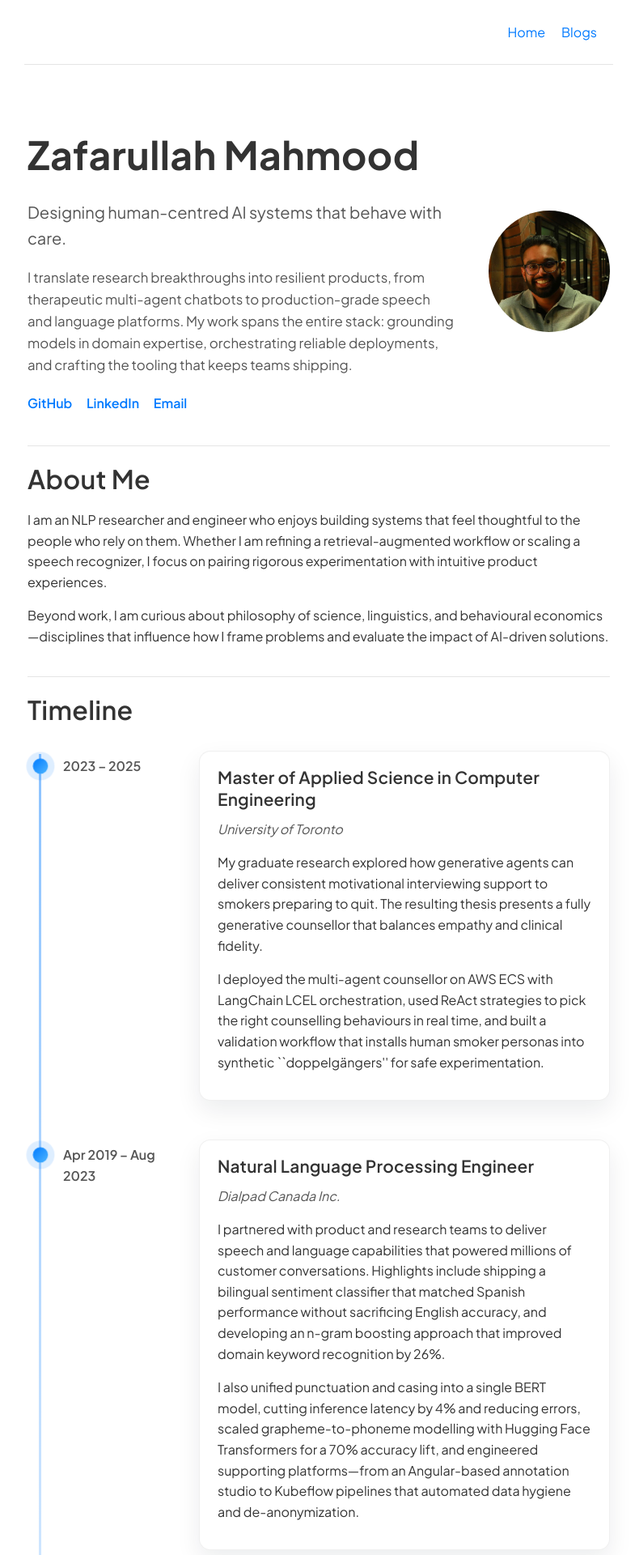
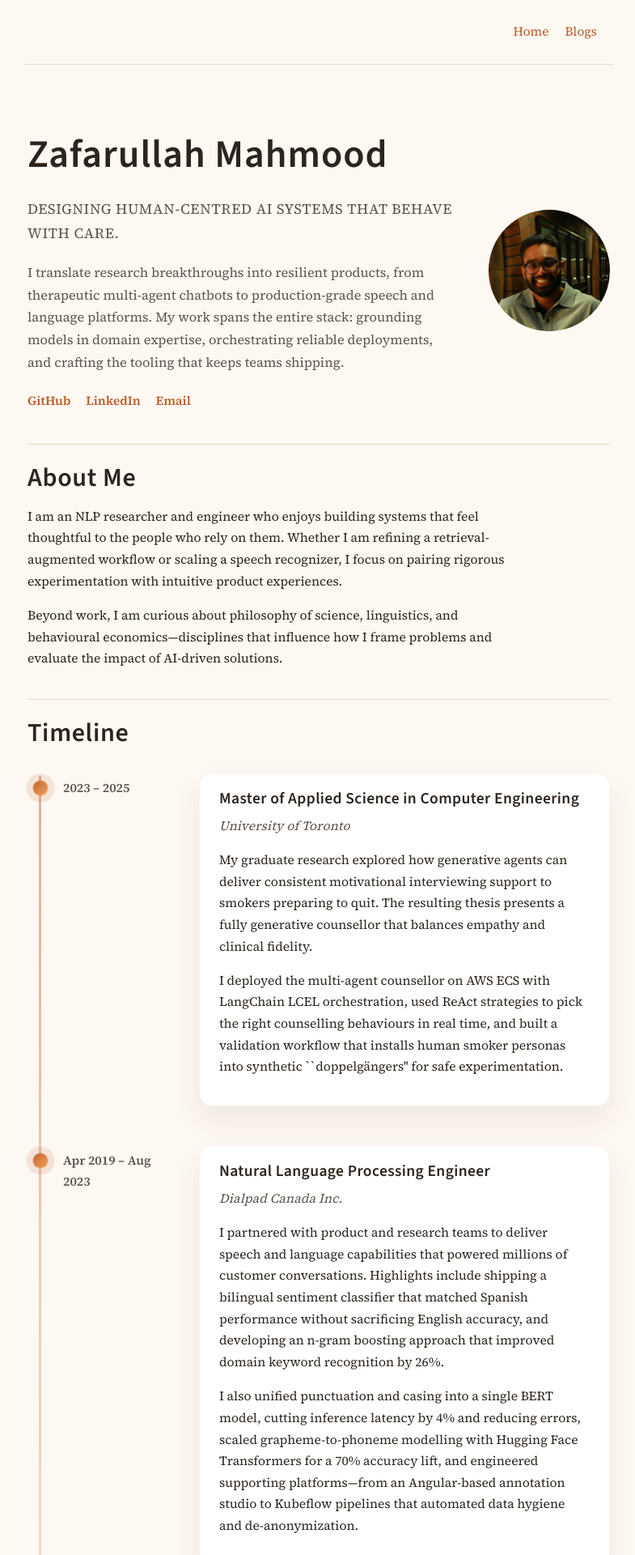
Before and after one commit to zaffnet/zaffnet.github.io, a Jekyll site: the page built from index.html, in a window 1280 px wide. Shown: the top 1920 px of the page at 81% size, without its empty margins (246-1031 px from the left). Built offline with Jekyll 4.4.1, drawn with Linux system fonts in a browser that asks for light colours.

Commit message:
Refine typography and palette for home page

```diff
--- a/assets/css/style.css
+++ b/assets/css/style.css
@@ -1,24 +1,33 @@
+@import url('https://fonts.googleapis.com/css2?family=Source+Sans+3:wght@500;600;700&family=Source+Serif+4:opsz,wght@8..60,400;8..60,500;8..60,600&display=swap');
+
 /* General styles */
 :root {
-  --text-primary: #333;
-  --text-secondary: #555;
-  --background-primary: #fff;
-  --accent-color: #007aff;
-  --border-color: #e5e5e5;
+  --text-primary: #2c241d;
+  --text-secondary: #5d534a;
+  --background-primary: #fdf8f1;
+  --background-elevated: #ffffff;
+  --accent-color: #bb5a2b;
+  --border-color: #e6d9c7;
   --header-height: 80px;
-  --font-family-base: 'Plus Jakarta Sans', 'Inter', -apple-system, BlinkMacSystemFont, 'Segoe UI', Roboto, 'Helvetica Neue', Arial, sans-serif;
-  --font-family-heading: 'Plus Jakarta Sans', 'Inter', -apple-system, BlinkMacSystemFont, 'Segoe UI', Roboto, 'Helvetica Neue', Arial, sans-serif;
+  --font-family-base: 'Source Serif 4', 'Source Serif Pro', 'Iowan Old Style', 'Palatino', 'Georgia', serif;
+  --font-family-heading: 'Source Sans 3', 'Work Sans', 'Inter', -apple-system, BlinkMacSystemFont, 'Segoe UI', sans-serif;
 }
 
 body {
   font-family: var(--font-family-base);
-  line-height: 1.6;
+  font-size: 0.96rem;
+  line-height: 1.7;
   color: var(--text-primary);
   background-color: var(--background-primary);
   margin: 0;
   padding: 0;
   -webkit-font-smoothing: antialiased;
   -moz-osx-font-smoothing: grayscale;
+}
+
+p {
+  font-size: 1.02em;
+  max-width: 72ch;
 }
 
 .container {
@@ -52,16 +61,16 @@ a:hover {
   text-decoration: underline;
 }
 
-h1 { font-size: 2.5rem; }
-h2 { font-size: 2rem; }
-h3 { font-size: 1.5rem; }
-h4, h5, h6 { font-size: 1.25rem; }
+h1 { font-size: clamp(2.1rem, 5vw, 2.6rem); }
+h2 { font-size: clamp(1.65rem, 4vw, 2rem); }
+h3 { font-size: clamp(1.28rem, 3vw, 1.55rem); }
+h4, h5, h6 { font-size: 1.18rem; }
 
 h1, h2, h3, h4, h5, h6 {
   font-family: var(--font-family-heading);
   font-weight: 600;
-  letter-spacing: 0.01em;
-  line-height: 1.3;
+  letter-spacing: 0.02em;
+  line-height: 1.25;
   margin-top: 2em;
   margin-bottom: 0.5em;
 }
@@ -107,7 +116,7 @@ header nav ul {
 
 /* Main content */
 main {
-  padding: 40px 0;
+  padding: 40px 0 60px;
 }
 
 /* Footer */
@@ -143,18 +152,20 @@ footer a {
 
 .intro-text h1 {
   margin-top: 0;
-  font-size: 3rem;
-  font-weight: 700;
+  font-size: clamp(2.4rem, 6vw, 3rem);
+  font-weight: 600;
 }
 
 .intro-text .subtitle {
-  font-size: 1.25rem;
+  font-size: 1.1rem;
+  letter-spacing: 0.04em;
+  text-transform: uppercase;
   color: var(--text-secondary);
 }
 
 .intro-description {
   margin-top: 1.2rem;
-  font-size: 1.05rem;
+  font-size: 1.02rem;
   color: var(--text-secondary);
 }
 
@@ -208,7 +219,7 @@ footer a {
   top: 4px;
   bottom: 4px;
   width: var(--timeline-line-width);
-  background: linear-gradient(180deg, rgba(0, 122, 255, 0.45), rgba(0, 122, 255, 0));
+  background: linear-gradient(180deg, rgba(187, 90, 43, 0.45), rgba(187, 90, 43, 0));
 }
 
 .timeline-item {
@@ -230,8 +241,8 @@ footer a {
   width: var(--timeline-marker-diameter);
   height: var(--timeline-marker-diameter);
   border-radius: 50%;
-  background: linear-gradient(135deg, #007aff, #4fb6ff);
-  box-shadow: 0 0 0 6px rgba(0, 122, 255, 0.15);
+  background: linear-gradient(135deg, #c0632f, #f4a259);
+  box-shadow: 0 0 0 6px rgba(187, 90, 43, 0.15);
   animation: pulse 6s ease-in-out infinite;
 }
 
@@ -242,16 +253,16 @@ footer a {
 }
 
 .timeline-body {
-  background: #ffffff;
-  border: 1px solid rgba(0, 0, 0, 0.06);
-  border-radius: 14px;
-  padding: 18px 22px;
-  box-shadow: 0 12px 30px rgba(15, 23, 42, 0.08);
+  background: var(--background-elevated);
+  border: 1px solid rgba(187, 90, 43, 0.08);
+  border-radius: 16px;
+  padding: 18px 24px;
+  box-shadow: 0 18px 36px rgba(77, 54, 35, 0.08);
 }
 
 .timeline-body h3 {
   margin-top: 0;
-  font-size: 1.3rem;
+  font-size: 1.22rem;
 }
 
 .timeline-body p {
@@ -265,17 +276,18 @@ footer a {
 .timeline-organization {
   font-style: italic;
   color: var(--text-secondary);
+  letter-spacing: 0.01em;
 }
 
 @keyframes pulse {
   0%,
   100% {
     transform: scale(1);
-    box-shadow: 0 0 0 6px rgba(0, 122, 255, 0.15);
+    box-shadow: 0 0 0 6px rgba(187, 90, 43, 0.15);
   }
   50% {
-    transform: scale(1.1);
-    box-shadow: 0 0 0 10px rgba(0, 122, 255, 0.1);
+    transform: scale(1.08);
+    box-shadow: 0 0 0 10px rgba(187, 90, 43, 0.12);
   }
 }
 
@@ -293,11 +305,11 @@ footer a {
 }
 
 .skills-card {
-  background: #ffffff;
-  border: 1px solid rgba(15, 23, 42, 0.08);
+  background: var(--background-elevated);
+  border: 1px solid rgba(187, 90, 43, 0.08);
   border-radius: 18px;
-  padding: 24px;
-  box-shadow: 0 20px 45px rgba(15, 23, 42, 0.12);
+  padding: 22px;
+  box-shadow: 0 22px 45px rgba(77, 54, 35, 0.08);
   display: flex;
   flex-direction: column;
   gap: 16px;
@@ -306,7 +318,7 @@ footer a {
 
 .skills-card:hover {
   transform: translateY(-6px);
-  box-shadow: 0 28px 50px rgba(15, 23, 42, 0.16);
+  box-shadow: 0 26px 50px rgba(77, 54, 35, 0.14);
 }
 
 .card-header {
@@ -319,13 +331,13 @@ footer a {
   width: 52px;
   height: 52px;
   border-radius: 16px;
-  background: linear-gradient(135deg, rgba(0, 122, 255, 0.15), rgba(0, 122, 255, 0.35));
+  background: linear-gradient(135deg, rgba(187, 90, 43, 0.16), rgba(244, 162, 89, 0.32));
   display: inline-flex;
   align-items: center;
   justify-content: center;
   font-size: 1.6rem;
-  color: #0052a3;
-  box-shadow: inset 0 0 0 1px rgba(0, 122, 255, 0.25);
+  color: #7c3618;
+  box-shadow: inset 0 0 0 1px rgba(187, 90, 43, 0.25);
   animation: float 8s ease-in-out infinite;
 }
 
@@ -342,8 +354,8 @@ footer a {
 
 .skill-badge {
   --badge-surface: #ffffff;
-  --badge-border: rgba(15, 23, 42, 0.12);
-  --badge-text: #0f172a;
+  --badge-border: rgba(187, 90, 43, 0.16);
+  --badge-text: #2c241d;
   display: inline-flex;
   align-items: center;
   gap: 0.65rem;
@@ -351,7 +363,7 @@ footer a {
   border-radius: 999px;
   background: var(--badge-surface);
   border: 1px solid var(--badge-border);
-  box-shadow: 0 8px 18px rgba(15, 23, 42, 0.08);
+  box-shadow: 0 10px 20px rgba(77, 54, 35, 0.08);
   color: var(--badge-text);
   transition: transform 0.25s ease, box-shadow 0.25s ease;
 }
@@ -363,14 +375,14 @@ footer a {
 }
 
 .skill-name {
-  font-size: 0.95rem;
+  font-size: 0.9rem;
   font-weight: 600;
   letter-spacing: 0.01em;
 }
 
 .skill-badge:hover {
   transform: translateY(-2px);
-  box-shadow: 0 14px 30px rgba(15, 23, 42, 0.16);
+  box-shadow: 0 16px 32px rgba(77, 54, 35, 0.14);
 }
 
 @keyframes float {
@@ -383,21 +395,21 @@ footer a {
   }
 }
 
-.skill-python { --badge-surface: rgba(55, 118, 171, 0.15); --badge-border: rgba(55, 118, 171, 0.35); --badge-text: #0b1f33; }
-.skill-cpp { --badge-surface: rgba(0, 89, 156, 0.14); --badge-border: rgba(0, 68, 130, 0.35); }
-.skill-javascript { --badge-surface: rgba(247, 223, 30, 0.22); --badge-border: rgba(240, 180, 0, 0.38); --badge-text: #3c2a00; }
-.skill-pytorch { --badge-surface: rgba(238, 76, 44, 0.16); --badge-border: rgba(238, 76, 44, 0.4); }
-.skill-nemo { --badge-surface: rgba(118, 185, 0, 0.18); --badge-border: rgba(118, 185, 0, 0.36); --badge-text: #0c1a00; }
-.skill-huggingface { --badge-surface: rgba(255, 204, 77, 0.22); --badge-border: rgba(255, 157, 77, 0.4); --badge-text: #3a2200; }
-.skill-spacy { --badge-surface: rgba(9, 163, 213, 0.16); --badge-border: rgba(9, 163, 213, 0.36); }
-.skill-langchain { --badge-surface: rgba(10, 92, 74, 0.18); --badge-border: rgba(28, 193, 141, 0.36); --badge-text: #0a2f26; }
-.skill-langgraph { --badge-surface: rgba(60, 47, 128, 0.18); --badge-border: rgba(60, 47, 128, 0.36); }
-.skill-llamaindex { --badge-surface: rgba(255, 111, 97, 0.18); --badge-border: rgba(255, 111, 97, 0.36); }
-.skill-ragas { --badge-surface: rgba(29, 151, 108, 0.18); --badge-border: rgba(29, 151, 108, 0.36); --badge-text: #053321; }
-.skill-vllm { --badge-surface: rgba(59, 130, 246, 0.18); --badge-border: rgba(147, 51, 234, 0.32); }
-.skill-docker { --badge-surface: rgba(13, 183, 237, 0.16); --badge-border: rgba(6, 109, 165, 0.36); }
-.skill-kubernetes { --badge-surface: rgba(50, 108, 229, 0.16); --badge-border: rgba(50, 108, 229, 0.36); }
-.skill-ecs { --badge-surface: rgba(255, 153, 0, 0.2); --badge-border: rgba(255, 153, 0, 0.4); --badge-text: #4d2e00; }
+.skill-python { --badge-surface: rgba(55, 118, 171, 0.14); --badge-border: rgba(55, 118, 171, 0.3); --badge-text: #0b1f33; }
+.skill-cpp { --badge-surface: rgba(0, 89, 156, 0.12); --badge-border: rgba(0, 68, 130, 0.28); }
+.skill-javascript { --badge-surface: rgba(247, 223, 30, 0.18); --badge-border: rgba(240, 180, 0, 0.3); --badge-text: #3c2a00; }
+.skill-pytorch { --badge-surface: rgba(238, 76, 44, 0.14); --badge-border: rgba(238, 76, 44, 0.32); }
+.skill-nemo { --badge-surface: rgba(118, 185, 0, 0.15); --badge-border: rgba(118, 185, 0, 0.3); --badge-text: #0c1a00; }
+.skill-huggingface { --badge-surface: rgba(255, 204, 77, 0.18); --badge-border: rgba(255, 157, 77, 0.32); --badge-text: #3a2200; }
+.skill-spacy { --badge-surface: rgba(9, 163, 213, 0.14); --badge-border: rgba(9, 163, 213, 0.3); }
+.skill-langchain { --badge-surface: rgba(10, 92, 74, 0.15); --badge-border: rgba(28, 193, 141, 0.3); --badge-text: #0a2f26; }
+.skill-langgraph { --badge-surface: rgba(60, 47, 128, 0.15); --badge-border: rgba(60, 47, 128, 0.3); }
+.skill-llamaindex { --badge-surface: rgba(255, 111, 97, 0.15); --badge-border: rgba(255, 111, 97, 0.3); }
+.skill-ragas { --badge-surface: rgba(29, 151, 108, 0.15); --badge-border: rgba(29, 151, 108, 0.3); --badge-text: #053321; }
+.skill-vllm { --badge-surface: rgba(59, 130, 246, 0.15); --badge-border: rgba(147, 51, 234, 0.28); }
+.skill-docker { --badge-surface: rgba(13, 183, 237, 0.14); --badge-border: rgba(6, 109, 165, 0.3); }
+.skill-kubernetes { --badge-surface: rgba(50, 108, 229, 0.14); --badge-border: rgba(50, 108, 229, 0.3); }
+.skill-ecs { --badge-surface: rgba(255, 153, 0, 0.18); --badge-border: rgba(255, 153, 0, 0.32); --badge-text: #4d2e00; }
 .skill-kubeflow { --badge-surface: rgba(0, 125, 174, 0.18); --badge-border: rgba(0, 125, 174, 0.38); }
 .skill-bedrock { --badge-surface: rgba(35, 47, 62, 0.16); --badge-border: rgba(255, 153, 0, 0.38); --badge-text: #101722; }
 .skill-sagemaker { --badge-surface: rgba(27, 127, 121, 0.16); --badge-border: rgba(27, 127, 121, 0.36); }
@@ -466,7 +478,7 @@ footer a {
   .skills-card:hover,
   .skill-badge:hover {
     transform: none;
-    box-shadow: 0 20px 45px rgba(15, 23, 42, 0.12);
+    box-shadow: 0 20px 45px rgba(77, 54, 35, 0.12);
   }
 }
 
```
